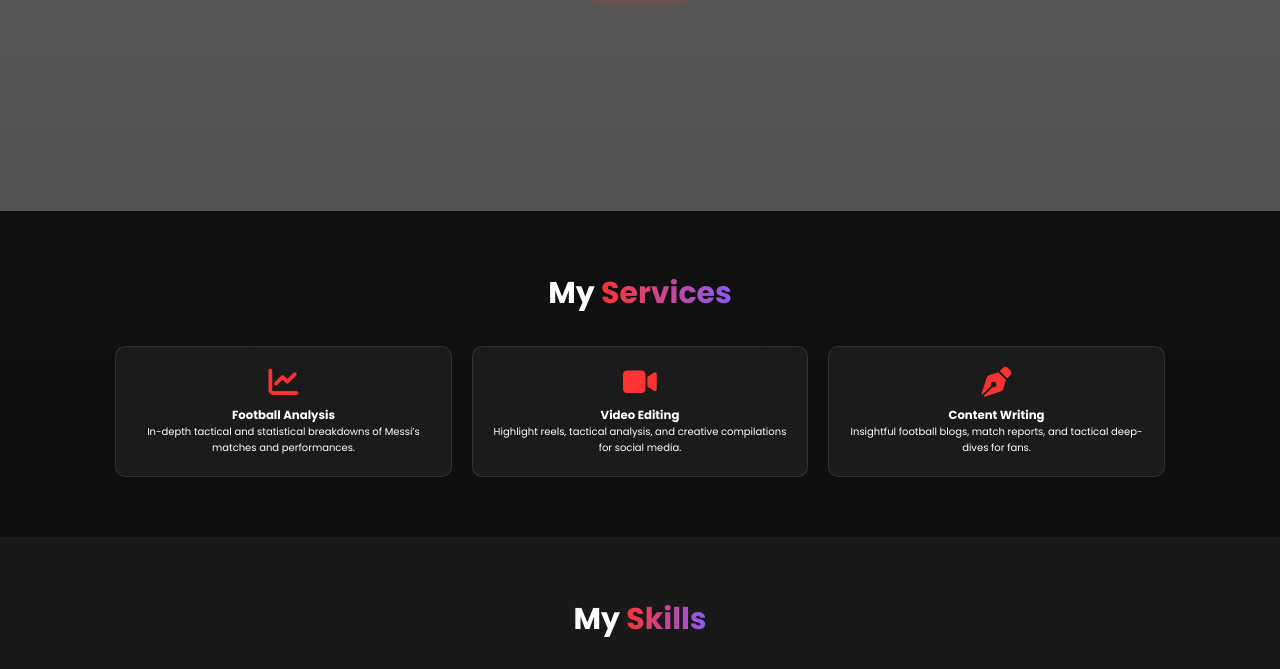
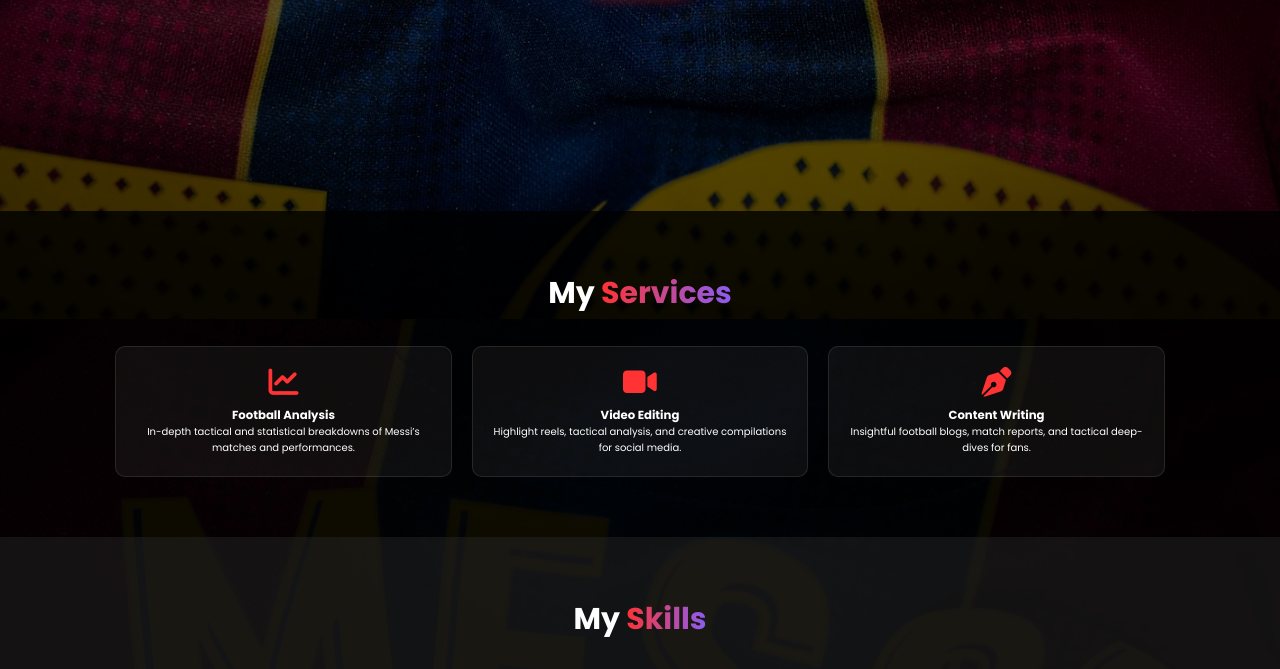
Before and after one commit to Richieal1/portotest1, a plain HTML site: page index.html in a window 1280 px wide. Shown: the part 589-1258 px from the top of the page. Drawn offline with Linux system fonts and the light colour scheme.

Commit message:
Update style.css

```diff
--- a/styles/style.css
+++ b/styles/style.css
@@ -13,7 +13,7 @@ html {
 }
 
 body {
-  background: url("images/KingLeo.jpg") no-repeat center center fixed;
+  background: url("../images/KingLeo.jpg") no-repeat center center fixed;
   background-size: cover;
   color: white;
   width: 100%;
```
